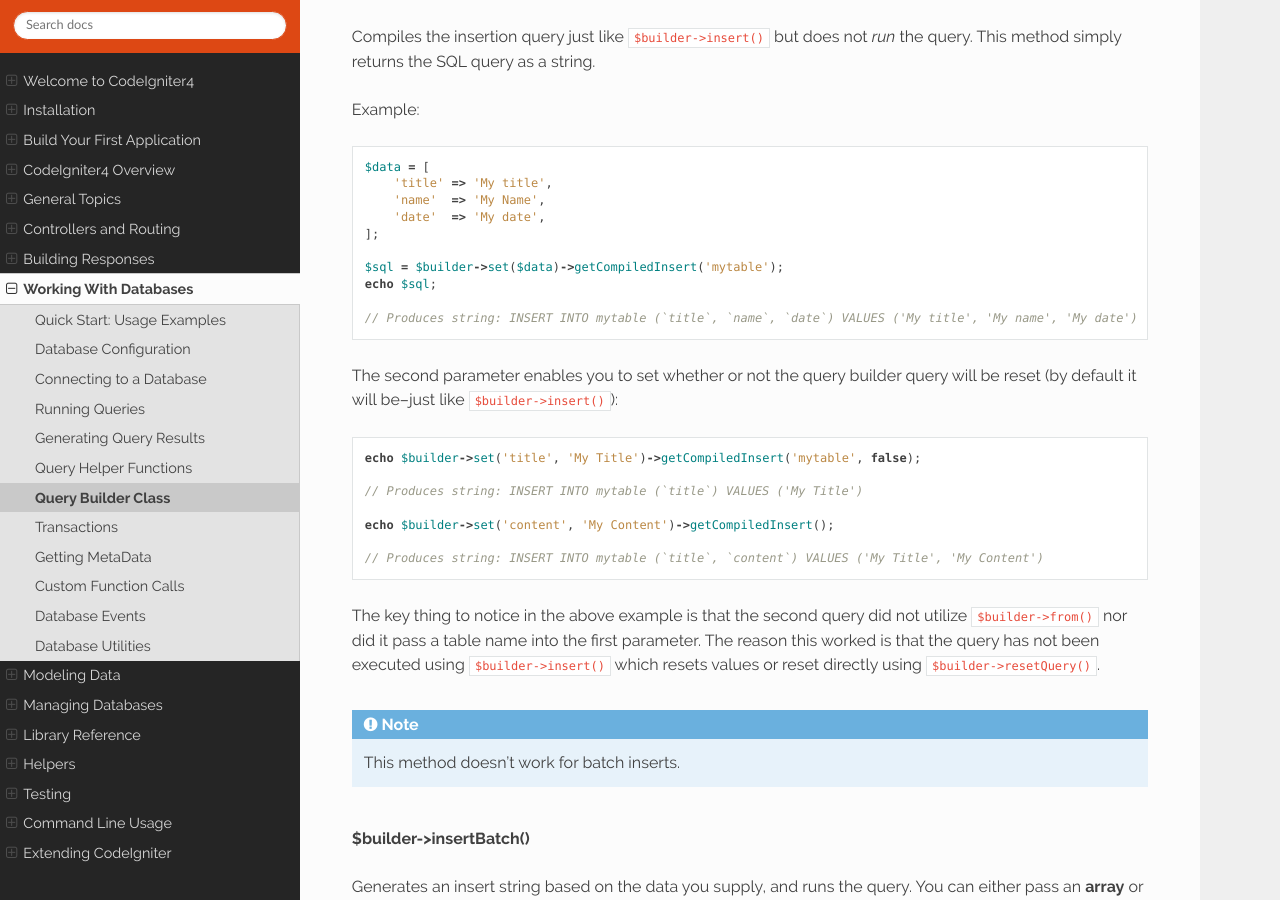
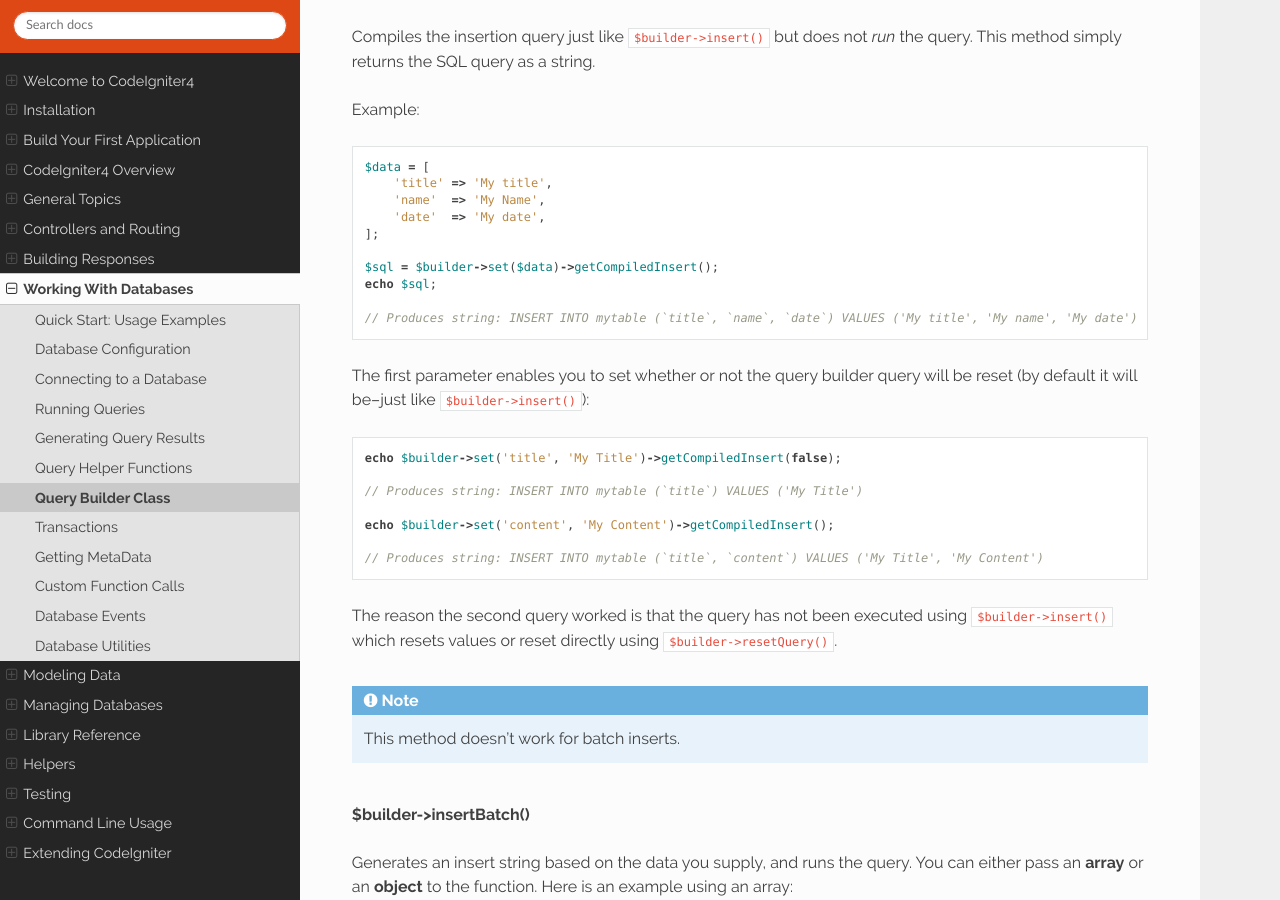
Before and after one commit to NEKOGET/ci4_user_guide_src, a Sphinx documentation site: the page built from source/database/query_builder.rst, in a window 1280 px wide and 900 px high, scrolled down 19441 px. Built offline with Sphinx 7.4.7 and the Read the Docs theme 2.0.0, drawn with Linux system fonts in a browser that asks for light colours.

Commit message:
docs: fix incorrect explanation on getCompiledInsert()
It has only one parameter in CI4.

```diff
--- a/source/database/query_builder.rst
+++ b/source/database/query_builder.rst
@@ -886,15 +886,15 @@ Example::
         'date'  => 'My date',
     ];
 
-    $sql = $builder->set($data)->getCompiledInsert('mytable');
+    $sql = $builder->set($data)->getCompiledInsert();
     echo $sql;
 
     // Produces string: INSERT INTO mytable (`title`, `name`, `date`) VALUES ('My title', 'My name', 'My date')
 
-The second parameter enables you to set whether or not the query builder query
+The first parameter enables you to set whether or not the query builder query
 will be reset (by default it will be--just like ``$builder->insert()``)::
 
-    echo $builder->set('title', 'My Title')->getCompiledInsert('mytable', false);
+    echo $builder->set('title', 'My Title')->getCompiledInsert(false);
 
     // Produces string: INSERT INTO mytable (`title`) VALUES ('My Title')
 
@@ -902,9 +902,7 @@ will be reset (by default it will be--just like ``$builder->insert()``)::
 
     // Produces string: INSERT INTO mytable (`title`, `content`) VALUES ('My Title', 'My Content')
 
-The key thing to notice in the above example is that the second query did not
-utilize ``$builder->from()`` nor did it pass a table name into the first
-parameter. The reason this worked is that the query has not been executed
+The reason the second query worked is that the query has not been executed
 using ``$builder->insert()`` which resets values or reset directly using
 ``$builder->resetQuery()``.
 
```
